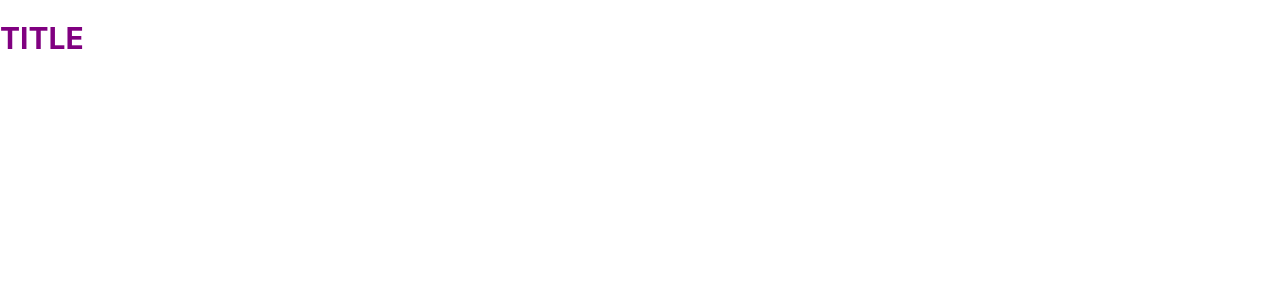
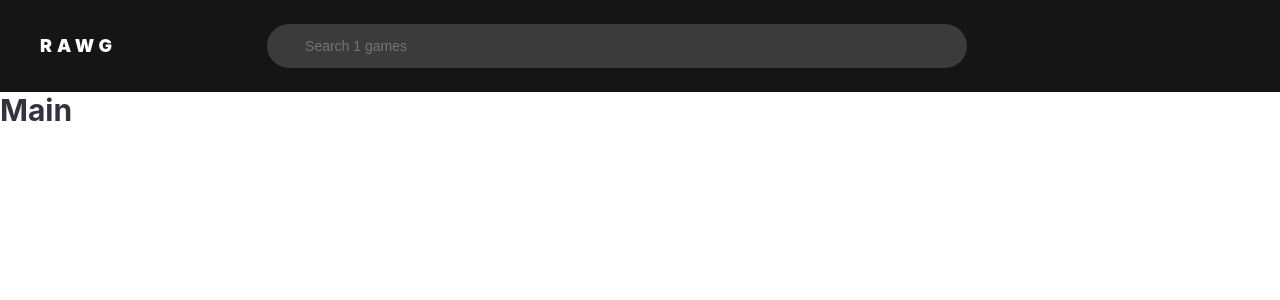
Before and after one commit to alexander-latyshev/games-catalog, a Next.js app: page / in a window 1280 px wide. Shown: the top 300 px of the page. Built offline with nearby package versions, Linux system fonts and the light colour scheme.

Commit message:
Add header layout

```diff
--- /dev/null
+++ b/components/header.tsx
@@ -0,0 +1,51 @@
+import React from "react";
+import styled from "styled-components";
+import theme from "../styles/theme";
+
+const HeaderContainer = styled.header`
+  margin: 0;
+  padding: 0;
+  display: flex;
+  padding: 24px 40px;
+  background-color: ${({ theme }) => theme.background};
+  align-items: center;
+  width: 100%;
+`;
+
+const Title = styled.h1`
+  color: ${({ theme }) => theme.white};
+  font-size: 18px;
+  font-weight: 900;
+  line-height: 1;
+  margin-right: 150px;
+  letter-spacing: 5px;
+`;
+
+const Input = styled.input`
+  background-color: ${({ theme }) => theme.lightGrey};
+  border: none;
+  outline: none;
+  font-size: 14px;
+  font-weight: 400;
+  padding: 0 12px 0 38px;
+  line-height: 14px;
+  transition: color 0.3s, background-color 0.3s, opacity 0.3s,
+    width 0.05s linear;
+  height: 44px;
+  border-radius: 24px;
+  min-width: 700px;
+  :hover {
+    background-color: ${({ theme }) => theme.white};
+  }
+`;
+
+const Header = () => {
+  return (
+    <HeaderContainer>
+      <Title>RAWG</Title>
+      <Input type="text" placeholder={`Search ${1} games`} />
+    </HeaderContainer>
+  );
+};
+
+export default Header;
--- /dev/null
+++ b/components/main.tsx
@@ -0,0 +1,22 @@
+import React from "react";
+import styled from "styled-components";
+import theme from "../styles/theme";
+
+const MainContainer = styled.main`
+  display: flex;
+`;
+
+const Title = styled.h1`
+  color: ${({ theme }) => theme.darkGrey};
+  font-size: 30px;
+`;
+
+const Main = () => {
+  return (
+    <MainContainer>
+      <Title>Main</Title>
+    </MainContainer>
+  );
+};
+
+export default Main;
--- a/components/screens/home/Home.tsx
+++ b/components/screens/home/Home.tsx
@@ -1,17 +1,13 @@
 import React, { FC } from "react";
-import styled from "styled-components";
-
-const Title = styled.h1`
-  color: purple;
-  text-transform: uppercase;
-  font-size: 30px;
-`;
+import Header from "../../header";
+import Main from "../../main";
 
 const Home: FC = () => {
   return (
-    <div>
-      <Title>Title</Title>
-    </div>
+    <>
+      <Header />
+      <Main />
+    </>
   );
 };
 
--- a/pages/_app.tsx
+++ b/pages/_app.tsx
@@ -1,20 +1,10 @@
 import { AppProps } from "next/app";
 import React from "react";
-import { DefaultTheme, ThemeProvider } from "styled-components";
-import GlobalStyle from "../styles/globalstyles";
+import { ThemeProvider } from "styled-components";
 import { store } from "../redux/store";
 import { Provider } from "react-redux";
-
-type Props = {};
-
-const theme: DefaultTheme = {
-  primary: "#040714",
-  secondary: "#0070f3",
-  white: "#fff",
-  brightBlue: "#3E64E5",
-  silver: "silver",
-  darkGrey: "#31343e",
-};
+import theme from "../styles/theme";
+import GlobalStyle from "../styles/global";
 
 const App = ({ Component, pageProps }: AppProps) => {
   return (
--- a/pages/index.tsx
+++ b/pages/index.tsx
@@ -2,21 +2,11 @@ import Head from "next/head";
 import Image from "next/image";
 import { Inter } from "@next/font/google";
 import styles from "../styles/Home.module.css";
-import styled from "styled-components";
 import Home from "../components/screens/home/Home";
+import { NextPage } from "next";
 
-const Title = styled.h1`
-  color: purple;
-  text-transform: uppercase;
-  font-size: 30px;
-`;
+export const HomePage: NextPage = () => {
+  return <Home />;
+};
 
-export default function HomePage() {
-  return <Home />;
-}
-
-// import { NextPage } from "next";
-
-// export const HomePage: NextPage = () => {
-//   return <Home />;
-// };
+export default HomePage;
--- a/styles/globalstyles.tsx
+++ b/styles/global.ts
@@ -3,6 +3,8 @@ import { createGlobalStyle } from "styled-components";
 const GlobalStyle = createGlobalStyle`
   html,
   body {
+    font-size: 100%;
+    text-rendering: optimizeSpeed;
     color: ${({ theme }) => theme.primary};
     padding: 0;
     margin: 0;
@@ -15,7 +17,8 @@ const GlobalStyle = createGlobalStyle`
   }
   h1, h2, h3, h4 {
     color: ${({ theme }) => theme.white};
-    margin-bottom: 0;
+    margin: 0;
+    padding: 0;
   }
   p {
     color: ${({ theme }) => theme.silver};
--- /dev/null
+++ b/styles/theme.ts
@@ -0,0 +1,13 @@
+import { DefaultTheme } from "styled-components";
+
+export const theme: DefaultTheme = {
+  primary: "#040714",
+  background: "#151515",
+  secondary: "#0070f3",
+  white: "#fff",
+  silver: "silver",
+  lightGrey: "hsla(0,0%,100%,.16)",
+  darkGrey: "#31343e",
+};
+
+export default theme;
```
Also changed, not shown: components/comp.tsx (deleted).
